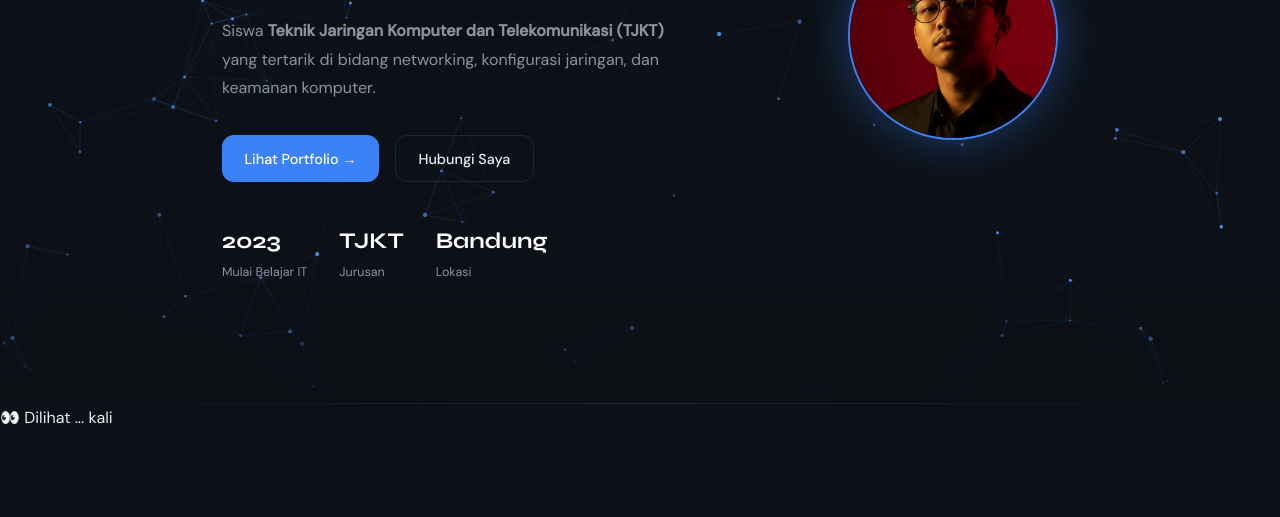
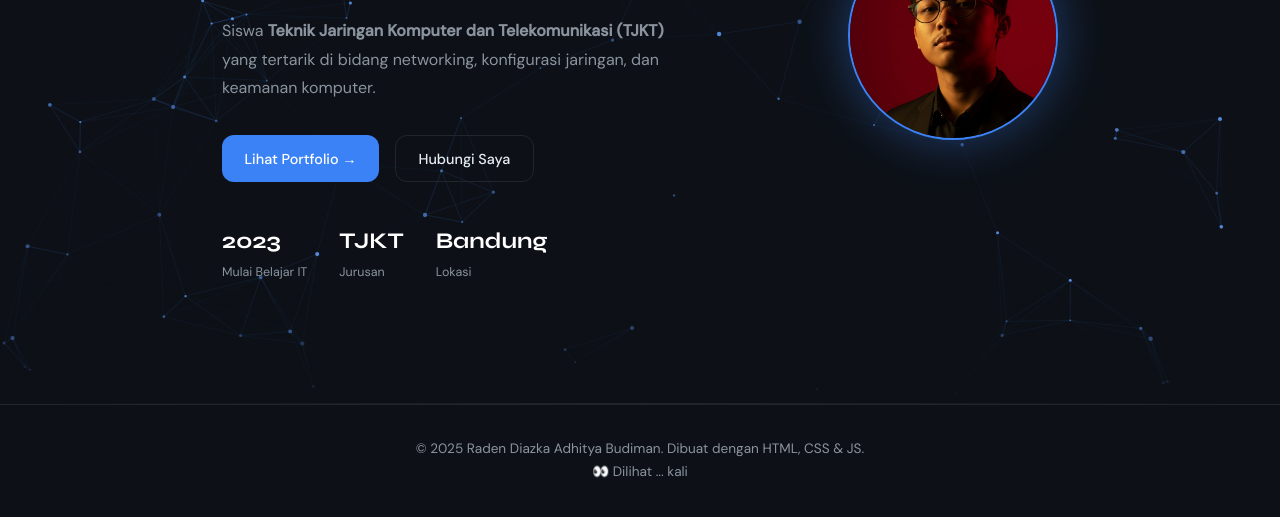
Before and after one commit to raden-diazka/raden-diazka.github.io, a website: page index.html in a window 1280 px wide. Shown: the part 397-914 px from the top of the page. Before the commit the page ends 828 px from the top, so only its background shows below. Drawn offline with nearby package versions, Linux system fonts and the light colour scheme; no server answers; a script that the page names is missing.

Commit message:
Add footer section to index.html
Added footer with copyright notice and view count.

```diff
--- a/index.html
+++ b/index.html
@@ -263,10 +263,14 @@ fetch('/api/latest-post')
 
   <div class="hero-divider"></div>
 
-  <p>👀 Dilihat <span id="view-count">...</span> kali</p>
-  <script src="https://challenges.cloudflare.com/turnstile/v0/api.js?onload=initTurnstile" async defer></script>
-  <div id="turnstile-container"></div>
-  <script src="js/turnstile-helper.js"></script>
+    <footer>
+    <p>© 2025 Raden Diazka Adhitya Budiman. Dibuat dengan HTML, CSS & JS.</p>
+    <p>👀 Dilihat <span id="view-count">...</span> kali</p>
+    <script src="https://challenges.cloudflare.com/turnstile/v0/api.js?onload=initTurnstile" async defer></script>
+    <div id="turnstile-container" style="display:flex; justify-content:center; margin-top:0.5rem;"></div>
+    <script src="js/turnstile-helper.js"></script>
+  </footer>
+
   <script>
   (async () => {
     const token = await getTurnstileToken();
```
